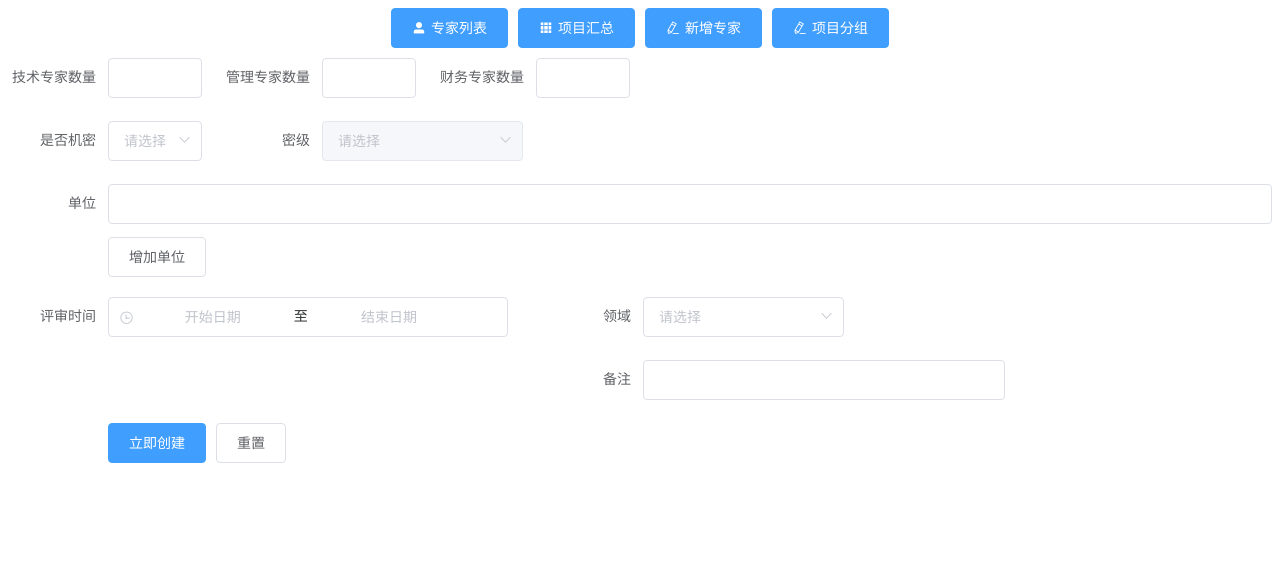
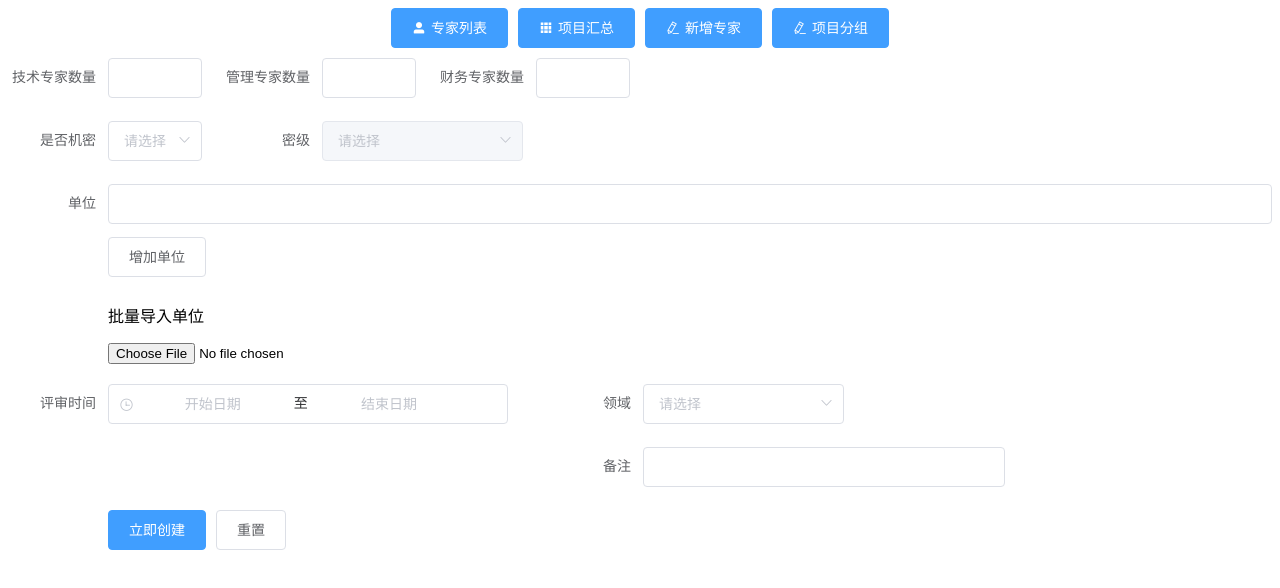
Before and after one commit to ssingularity/expertSystemFinal, a Vue app in the folder front/: page /#/addProgram in a window 1280 px wide. Shown: the top 588 px of the page. Built offline with nearby package versions, Linux system fonts and the light colour scheme.

Commit message:
Add feature of import company list excel.

```diff
--- a/front/src/view/program/addProgram.vue
+++ b/front/src/view/program/addProgram.vue
@@ -46,7 +46,17 @@
                 <el-form-item label="单位" v-for="(val, index) in compNum" :key="index">
                   <el-input v-model="compNum[index]" ></el-input>
                 </el-form-item>
-                <el-button @click="addCompany" style="margin-left: 100px; margin-top: -10px; margin-bottom: 20px">增加单位</el-button>
+                <el-button @click="addCompany" style="margin-left: 100px; margin-top: -10px; margin-bottom: 20px">增加单位</el-button><br>
+              <div style="margin-left: 100px; margin-top: -10px; margin-bottom: 20px">
+              <p>批量导入单位</p>
+                <input
+                    ref="upload"
+                    type="file"
+                    accept=".xls,.xlsx"
+                    class="upload_file"
+                    @change="readExcel($event)"
+                />
+              </div>
                 <el-row :gutter="20">
                     <el-col :span="10">
                         <el-form-item label="评审时间">
@@ -111,7 +121,8 @@
 </template>
 
 <script>
-    import navi from "../../components/navi";
+import navi from "../../components/navi";
+import XLSX from "xlsx";
     export default {
         name: "add",
         components: {navi},
@@ -128,7 +139,7 @@
                     date:'',
                     time:'',
                     keyword: '',
-                    compNum: ["",],
+                    compNum: [""],
                 secretoptions: [{
                     value: '秘密',
                     label: '秘密'
@@ -219,7 +230,41 @@
                         console.log(error)
                     })
 
+            },
+          readExcel(e) {
+
+            console.log("call")
+            let that = this;
+            const files = e.target.files;
+            if (files.length <= 0) {
+              return false;
+            } else if (!/\.(xls|xlsx)$/.test(files[0].name.toLowerCase())) {
+              alert("上传格式不正确，请上传xls或者xlsx格式")
+              return false;
+            } else {
+              that.upload_file = files[0].name;
             }
+            const fileReader = new FileReader();
+            fileReader.onload = ev => {
+              try {
+                const data = ev.target.result;
+                const workbook = XLSX.read(data, {
+                  type: "binary"
+                });
+                const wsname = workbook.SheetNames[0]; //取第一张表
+                const ws = XLSX.utils.sheet_to_json(workbook.Sheets[wsname]); //生成json表格内容
+                var li = []
+                for (var company in ws) {
+                  li.push(Object.values(ws[company])[0])
+                }
+                console.log(li)
+                that.compNum = li;
+              } catch (e) {
+                return false;
+              }
+            };
+            fileReader.readAsBinaryString(files[0]);
+          }
         }
     }
 </script>
```
Also changed, not shown: front/package.json (+5 -2 lines), 1 other file (tests, documents, lock files or other folders).
